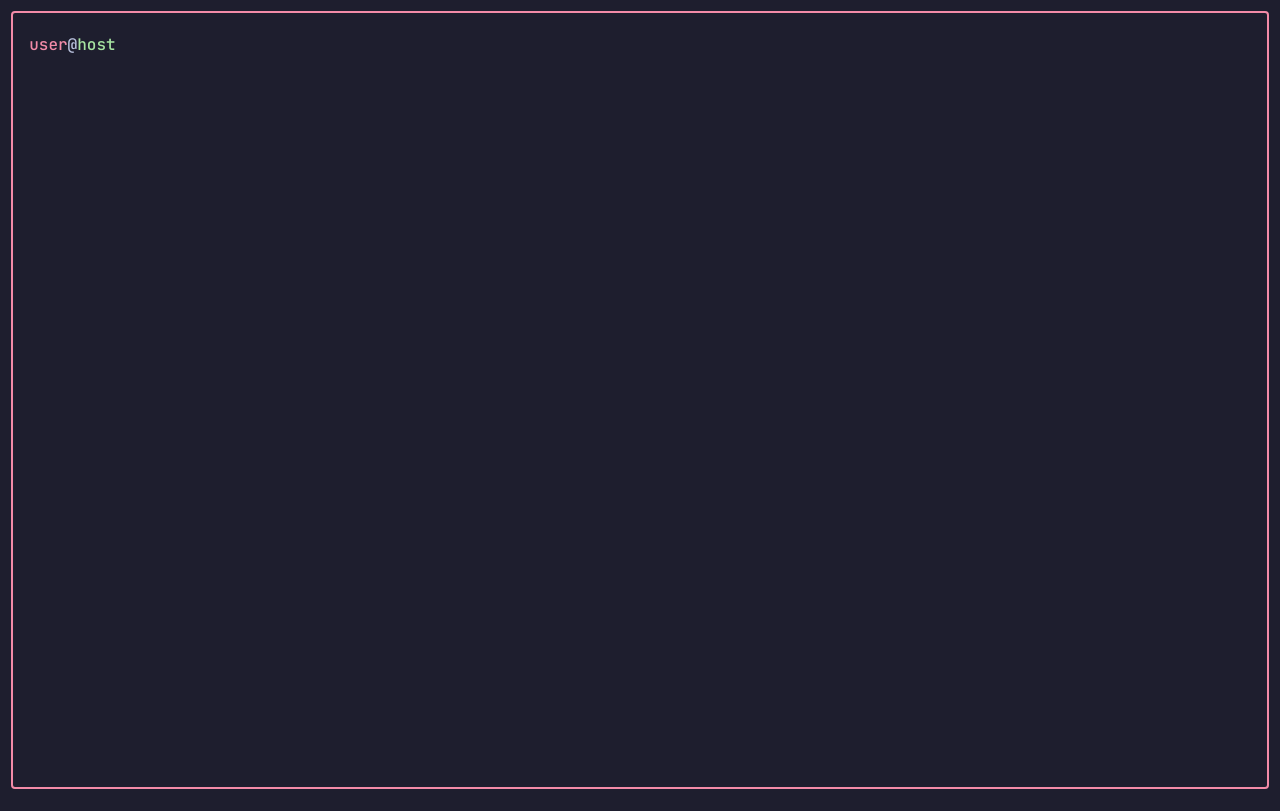
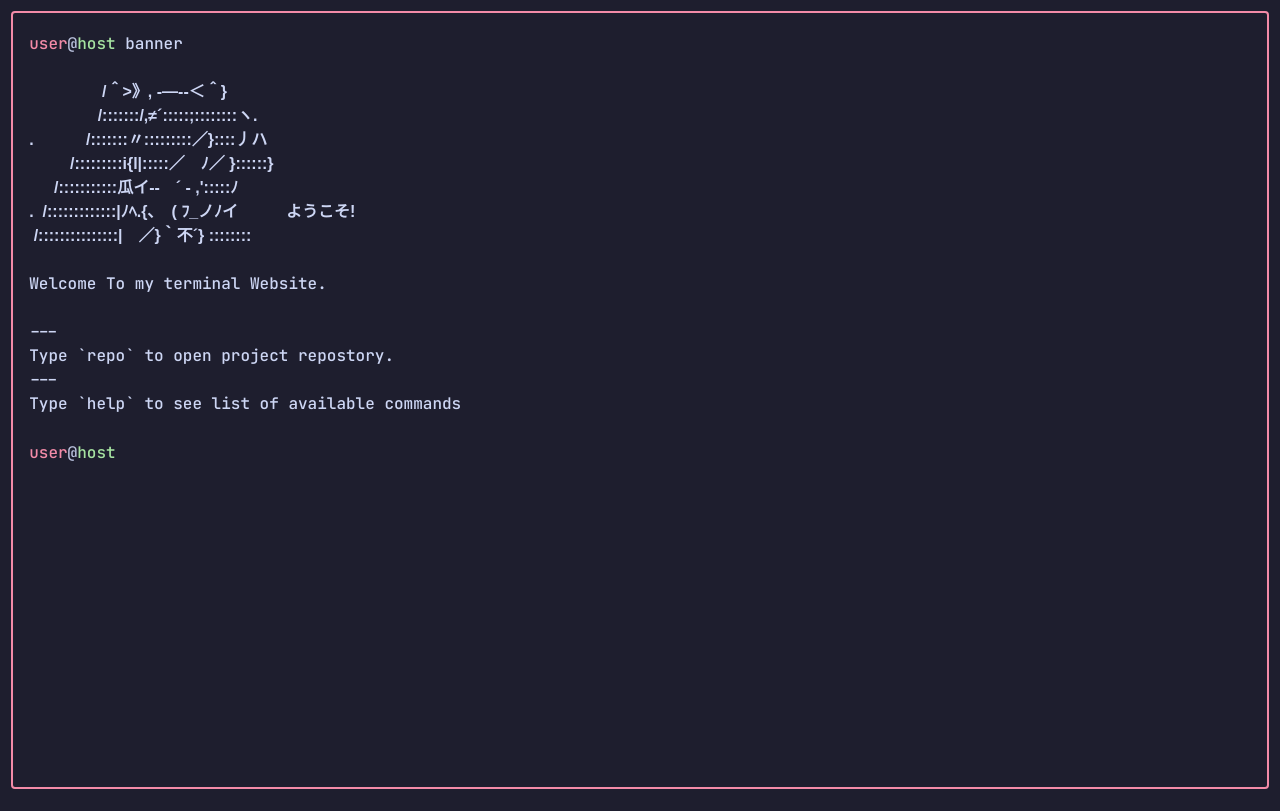
Before and after one commit to itsdevdeepak/terminal, a React (Vite) app: page / in a window 1280 px wide. Built offline with nearby package versions, Linux system fonts and the light colour scheme.

Commit message:
feat: add banner and repo command

```diff
--- a/src/components/Prompt.tsx
+++ b/src/components/Prompt.tsx
@@ -1,13 +1,6 @@
 import React, { Dispatch, RefObject, SetStateAction, useEffect } from "react";
 import styled from "styled-components";
 import PS1 from "./PS1";
-
-const runCommand = (command: string, historyHook: HistoryHook): void => {
-  const [history, setHistory] = historyHook;
-  const tempHistory = [...history];
-  tempHistory.push(command);
-  setHistory(tempHistory);
-};
 
 type HistoryHook = [string[], Dispatch<SetStateAction<string[]>>];
 
@@ -24,6 +17,13 @@ const Input = styled.input`
   padding-left: 0.6rem;
 `;
 
+const runCommand = (command: string, historyHook: HistoryHook): void => {
+  const [history, setHistory] = historyHook;
+  const tempHistory = [...history];
+  tempHistory.push(command);
+  setHistory(tempHistory);
+};
+
 const Prompt = ({ inputRef, historyHook }: PromptProps) => {
   const [history, setHistory] = historyHook;
   useEffect(() => {
@@ -36,8 +36,8 @@ const Prompt = ({ inputRef, historyHook }: PromptProps) => {
         if (!inputRef.current) return;
         const formData = new FormData(e.target as HTMLFormElement);
         const command = formData.get("prompt")?.toString() ?? " ";
+        if (command === "clear") return setHistory([]);
         inputRef.current.value = "";
-        if (command === "clear") return setHistory([]);
         runCommand(command, historyHook);
       }}
     >
--- a/src/components/Screen.tsx
+++ b/src/components/Screen.tsx
@@ -15,7 +15,10 @@ const commandOutput = (inputCommand: string) => {
 };
 
 const OutputStyles = styled.div`
-  & > * {
+  p {
+    display: inline;
+  }
+  .command > * {
     padding-right: 0.6rem;
   }
 `;
@@ -26,7 +29,10 @@ const Screen = ({ historyHook }: { historyHook: HistoryHook }) => {
     <div>
       {history.map((item, idx) => (
         <OutputStyles key={idx}>
-          <PS1 />
+          <div className="command">
+            <PS1 />
+            <p>{item}</p>
+          </div>
           {commandOutput(item)}
         </OutputStyles>
       ))}
--- a/src/components/Terminal.tsx
+++ b/src/components/Terminal.tsx
@@ -20,7 +20,7 @@ const setFocus = (ref: RefObject<HTMLInputElement>): void => {
 const Terminal = () => {
   const inputRef = useRef<HTMLInputElement>(null);
   const [history, setHistory] = useState<string[]>([]);
-
+  useEffect(() => setHistory(["banner"]), []);
   useEffect(() => setFocus(inputRef), []);
 
   return (
--- /dev/null
+++ b/src/components/commands/Banner.tsx
@@ -0,0 +1,43 @@
+import React from "react";
+import styled from "styled-components";
+
+const AsciiArt = styled.pre`
+  font-family: "MS PGothic", sans-serif;
+  /* color: ${({ theme }: { theme: Theme }) => theme.cyan}; */
+  font-weight: bold;
+`;
+
+/* eslint-disable no-irregular-whitespace */
+const art = `
+　　 　 　/＾>》, -―‐‐＜＾}
+　　　　 /:::::::/,≠´:::::;::::::::ヽ.
+.　　　 /:::::::〃:::::::::／}::::丿ハ
+　　  /:::::::::i{l|:::::／　ﾉ／ }::::::}
+　  /:::::::::::瓜イ-‐　´ ‐ ,':::::ﾉ
+.  /:::::::::::::|ﾉﾍ.{､　( ﾌ_ノﾉイ　　　ようこそ!
+ /:::::::::::::::|　／}｀不´} ::::::::
+`;
+
+const BannerArt = () => <AsciiArt>{art}</AsciiArt>;
+const Banner = (args: string[]) => {
+  if (args.join()) console.log(args);
+
+  return (
+    <div>
+      <BannerArt />
+      <br />
+      <p>
+        Welcome To my terminal Website.
+        <br />
+        <br /> --- <br />
+        Type `repo` to open project repostory.
+        <br /> --- <br />
+        Type `help` to see list of available commands
+      </p>
+      <br />
+      <br />
+    </div>
+  );
+};
+
+export default Banner;
--- a/src/components/commands/Help.tsx
+++ b/src/components/commands/Help.tsx
@@ -1,10 +1,29 @@
 import React from "react";
+import styled from "styled-components";
+
+const ColumnText = styled.div`
+  .lable {
+    color: ${(props: { theme: Theme }) => props.theme.blue};
+    font-weight: bold;
+  }
+`;
 
 const Help = (args: string[]) => {
   console.log("args", args);
 
   if (args.join())
     return <span>help: {args.join(" ")}: is not help command</span>;
-  return <span>help</span>;
+  return (
+    <div>
+      <p>list of available commands</p>
+      <ColumnText>
+        <div className="row">
+          <p className="col lable">echo</p>
+          <span className="sperater"> - </span>
+          <p className="col">print message after command</p>
+        </div>
+      </ColumnText>
+    </div>
+  );
 };
 export default Help;
--- /dev/null
+++ b/src/components/commands/Repo.tsx
@@ -0,0 +1,9 @@
+import React from "react";
+
+const Repo = (args: string[]) => {
+  if (args.join()) return <p>not valid command</p>;
+  window.open("https://github.com/itsdevdeepak/terminal", "_blank");
+  return <p>opened in new tab</p>;
+};
+
+export default Repo;
--- a/src/components/commands/index.tsx
+++ b/src/components/commands/index.tsx
@@ -1,5 +1,28 @@
 import help from "./Help";
 import echo from "./Echo";
+import banner from "./Banner";
+import repo from "./Repo";
 
-export default { help, echo };
-export type Command = "help" | "echo";
+const commands: Commands = {
+  help: {
+    name: "help",
+    description: "displey list of available commands.",
+    component: help,
+  },
+  echo: {
+    name: "echo",
+    description: "prints string after the command",
+    component: echo,
+  },
+  banner: {
+    name: "banner",
+    description: "display banner",
+    component: banner,
+  },
+  repo: {
+    name: "repo",
+    description: "open project reposotry in new tab",
+    component: repo,
+  },
+};
+export default commands;
--- a/src/utils/command.ts
+++ b/src/utils/command.ts
@@ -1,13 +1,13 @@
-import commands, { Command } from "../components/commands";
+import commands from "../components/commands";
 
 export const getAllCommands = () => {
   return Object.keys(commands);
 };
 
-export const isValidCommand = (command: string): command is Command => {
+export const isValidCommand = (command: string): command is CommandName => {
   return getAllCommands().includes(command);
 };
 
-export const getCommandOutput = (command: Command, args: string[]) => {
-  return commands[command](args);
+export const getCommandOutput = (command: CommandName, args: string[]) => {
+  return commands[command].component(args);
 };
```
Also changed, not shown: src/interface/command.d.ts (added, +9 -0 lines).
